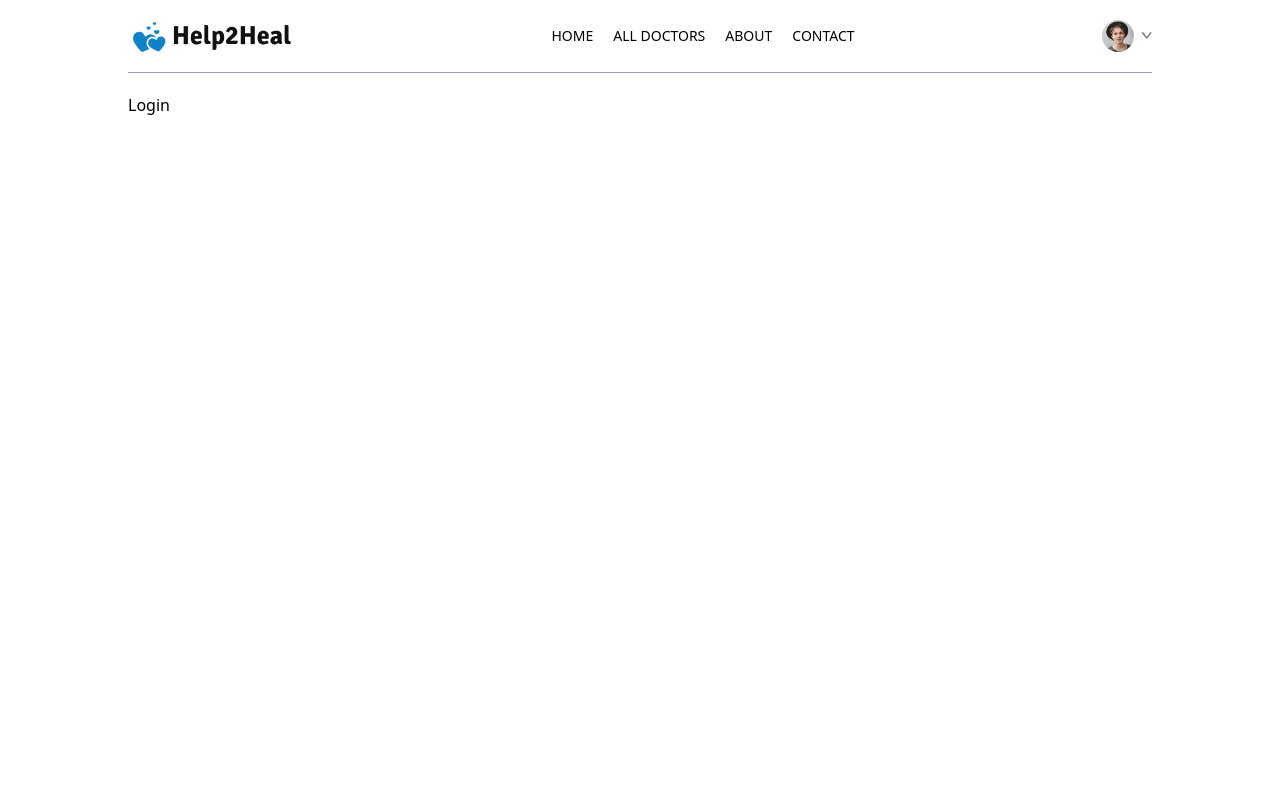
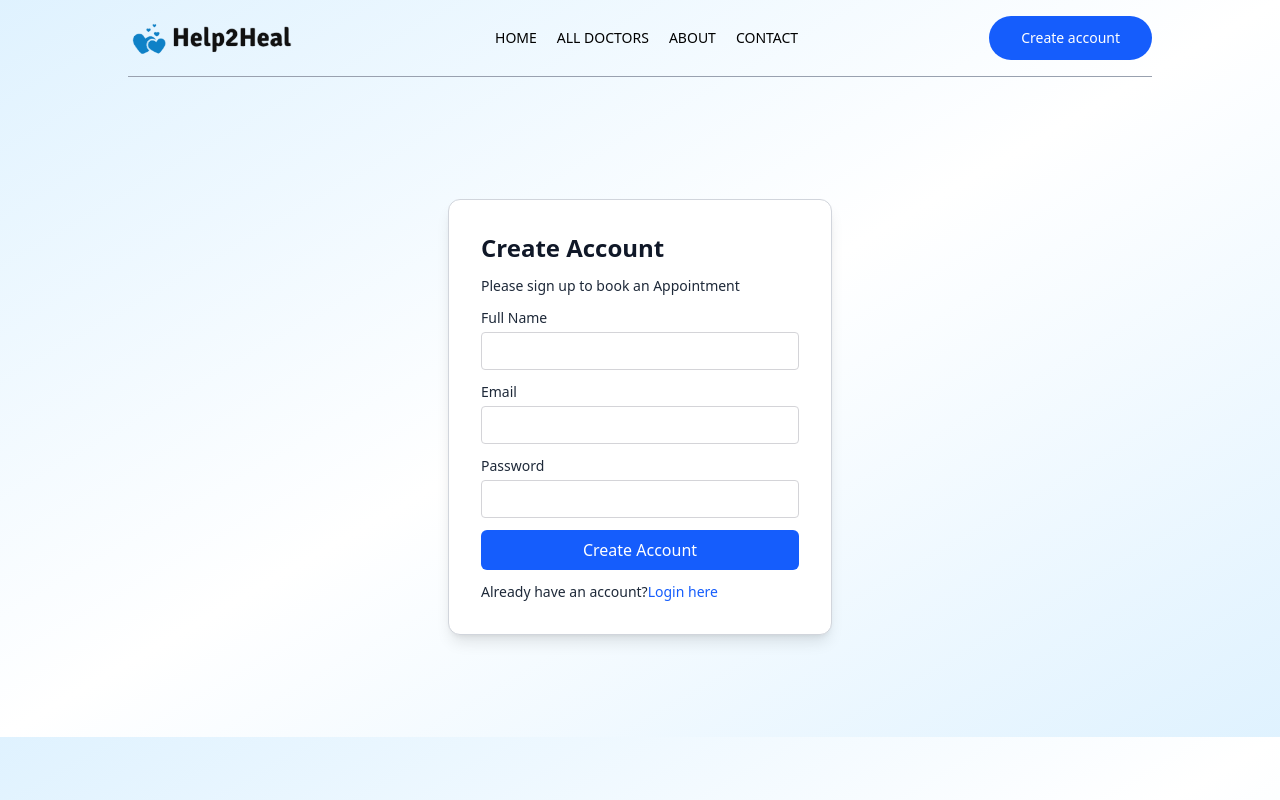
Before and after one commit to VC-Nithesh944/Help2Heal, a React (Vite) app in the folder frontend/: page /login in a window 1280 px wide. Built offline with nearby package versions, Linux system fonts and the light colour scheme; the HTML template or start-up script is replaced by a standard one.

Commit message:
Added Contact and Login Page

```diff
--- a/frontend/src/components/Navbar.jsx
+++ b/frontend/src/components/Navbar.jsx
@@ -6,7 +6,7 @@
   const navigate = useNavigate();
 
   const [showMenu, setShowMenu] = useState(false);
-  const [token, setToken] = useState(true); //Try changing it to false, notice the changes in the create account button
+  const [token, setToken] = useState(false); //Try changing it to false, notice the changes in the create account button
 
   return (
     <div className="flex items-center justify-between text-sm py-4 mb-5 border-b border-b-gray-400">
--- a/frontend/src/index.css
+++ b/frontend/src/index.css
@@ -1,4 +1,8 @@
 @import "tailwindcss";
+
+body {
+  @apply bg-gradient-to-br from-sky-100 via-white to-sky-100;
+}
 
 .active hr {
   @apply block;
--- a/frontend/src/pages/About.jsx
+++ b/frontend/src/pages/About.jsx
@@ -11,7 +11,7 @@
       </div>
       <div className="my-10 flex flex-col md:flex-row gap-12">
         <img
-          className="w-full md:max-w-[360px]"
+          className="w-full md:max-w-[360px] shadow-gray-400 shadow-lg rounded"
           src={assets.about_image}
           alt=""
         />
--- a/frontend/src/pages/Contact.jsx
+++ b/frontend/src/pages/Contact.jsx
@@ -1,7 +1,43 @@
 import React from "react";
+import { assets } from "../assets/assets_frontend/assets";
 
 const Contact = () => {
-  return <div>Contact</div>;
+  return (
+    <div>
+      <div className="text-center text-2xl pt-10 text-gray-700">
+        <p>
+          CONTACT <span className="text-gray-900 font-semibold">US</span>
+        </p>
+      </div>
+
+      <div className="my-10 flex flex-col justify-center md:flex-row gap-10 mb-28 text-sm">
+        <img
+          className="w-full md:max-w-[360px] shadow-gray-400 shadow-lg rounded"
+          src={assets.contact_image}
+          alt=""
+        />
+
+        <div className="flex flex-col justify-center items-start gap-6">
+          <p className="font-semibold text-lg text-gray-600">OUR OFFICE</p>
+          <p className="text-gray-500">
+            576230 Flyover Station <br /> Suite 350, Karnataka, India
+          </p>
+          <p className="text-gray-500">
+            Tel: (415) 555-0132 <br /> help2heal@gmail.com
+          </p>
+          <p className="font-semibold text-lg text-gray-600">
+            CAREERS AT HELP2HEAL
+          </p>
+          <p className="text-gray-500">
+            Learn more about our teams and job openings.
+          </p>
+          <button className="border border-black px-8 py-4 text-sm rounded hover:bg-black hover:text-white transition-all duration-500">
+            Explore Jobs
+          </button>
+        </div>
+      </div>
+    </div>
+  );
 };
 
 export default Contact;
--- a/frontend/src/pages/Login.jsx
+++ b/frontend/src/pages/Login.jsx
@@ -1,7 +1,82 @@
-import React from "react";
+import React, { useState } from "react";
+import { Form } from "react-router-dom";
 
 const Login = () => {
-  return <div>Login</div>;
+  const [state, setState] = useState("Sign Up");
+  const [email, setEmail] = useState("");
+  const [password, setPassword] = useState("");
+  const [name, setName] = useState("");
+
+  const onSubmitHandler = async (event) => {
+    event.preventDefault(); //when we submit the form it will not reload the webpage
+  };
+  return (
+    <form className="min-h-[80vh] flex items-center">
+      <div className="bg-white flex flex-col gap-3 m-auto items-start p-8 min-w-[340px] sm:min-w-96 border border-gray-300 rounded-xl text-gray-800 text-sm shadow-lg">
+        <p className="text-2xl text-gray-900 font-semibold">
+          {state === "Sign Up" ? "Create Account" : "Login"}
+        </p>
+        <p>
+          Please {state === "Sign Up" ? "sign up" : "log in"} to book an
+          Appointment
+        </p>
+        {state === "Sign Up" && (
+          <div className="w-full">
+            <p>Full Name</p>
+            <input
+              className="outline-none border border-zinc-300 rounded w-full p-2 mt-1"
+              type="text"
+              onChange={(e) => setName(e.target.value)}
+              value={name}
+              required
+            />
+          </div>
+        )}
+        <div className="w-full">
+          <p>Email</p>
+          <input
+            className="outline-none border border-zinc-300 rounded w-full p-2 mt-1"
+            type="email"
+            onChange={(e) => setEmail(e.target.value)}
+            value={email}
+            required
+          />
+        </div>
+        <div className="w-full">
+          <p>Password</p>
+          <input
+            className="outline-none border border-zinc-300 rounded w-full p-2 mt-1"
+            type="password"
+            onChange={(e) => setPassword(e.target.value)}
+            value={password}
+            required
+          />
+        </div>
+        <button className="bg-primary text-white w-full py-2 rounded-md text-base">
+          {state === "Sign Up" ? "Create Account" : "Login"}
+        </button>
+        {state === "Sign Up" ? (
+          <p>
+            Already have an account?
+            <span
+              onClick={() => setState("Login")}
+              className="text-primary  cursor-pointer">
+              Login here
+            </span>
+          </p>
+        ) : (
+          <p>
+            Create a New Account?
+            <span
+              onClick={() => setState("Sign Up")}
+              className="text-primary  cursor-pointer">
+              Click here
+            </span>
+          </p>
+        )}
+      </div>
+    </form>
+  );
 };
 
 export default Login;
```
Also changed, not shown: frontend/src/assets/assets_admin/admin_logo.png, frontend/src/assets/assets_frontend/logo.png.
